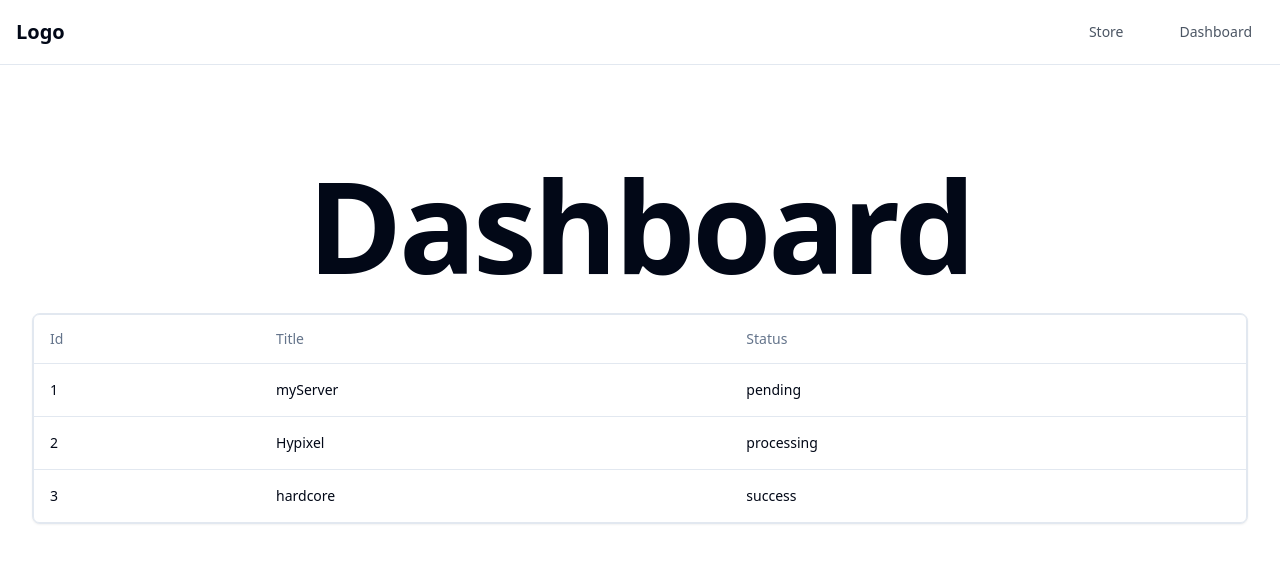
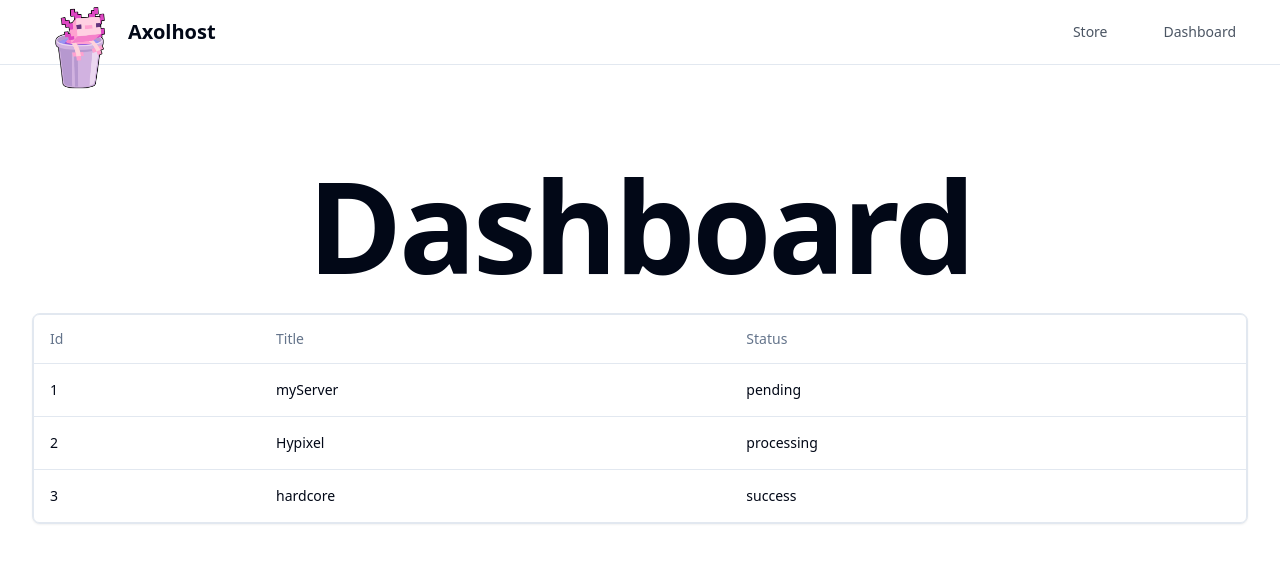
Before and after one commit to samuelmjordan/hosting-platform-web, a Next.js app: page /dashboard in a window 1280 px wide. Shown: the top 562 px of the page. Built offline with nearby package versions, Linux system fonts and the light colour scheme.

Commit message:
temporary logo

```diff
--- a/src/app/_components/navbar.tsx
+++ b/src/app/_components/navbar.tsx
@@ -15,11 +15,20 @@ const Navbar = () => {
 
   return (
     <nav className="w-full border-b bg-white">
-      <div className="mx-auto max-w-7xl px-4">
+      <div className="w-full px-8">
         <div className="relative flex h-16 items-center justify-between">
           {/* Logo */}
-          <div className="flex-shrink-0">
-            <span className="text-xl font-bold">Logo</span>
+          <div className="flex-shrink-0 relative -mb-8">
+            <div className="flex items-center relative">
+              <img
+                src="logo.svg"
+                alt="Axolhost"
+                className="h-24"
+              />
+              <div className="absolute left-24 transform -translate-y-4"> {/* Changed to absolute positioning */}
+                <span className="text-xl font-bold">Axolhost</span>
+              </div>
+            </div>
           </div>
 
           {/* Desktop menu */}
```
Also changed, not shown: public/logo.svg (added).
